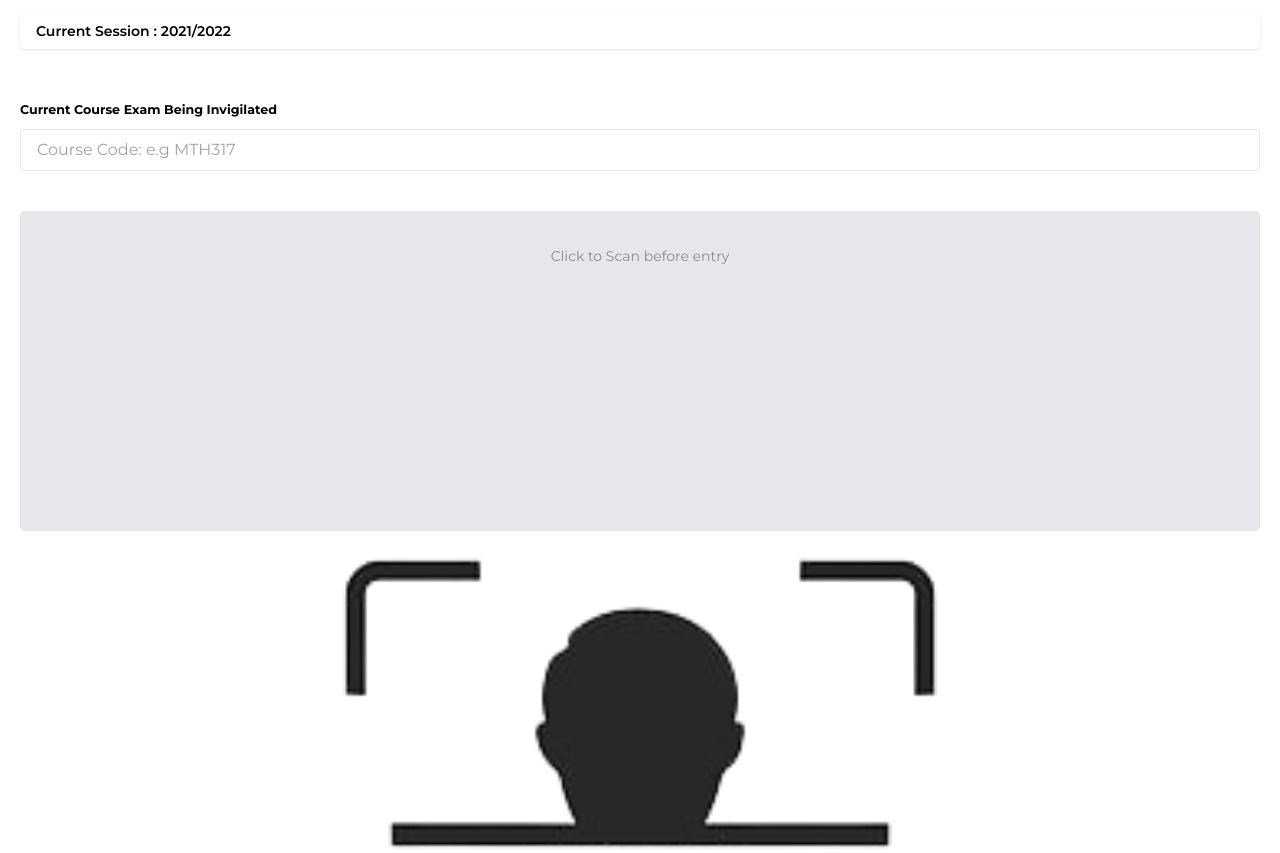
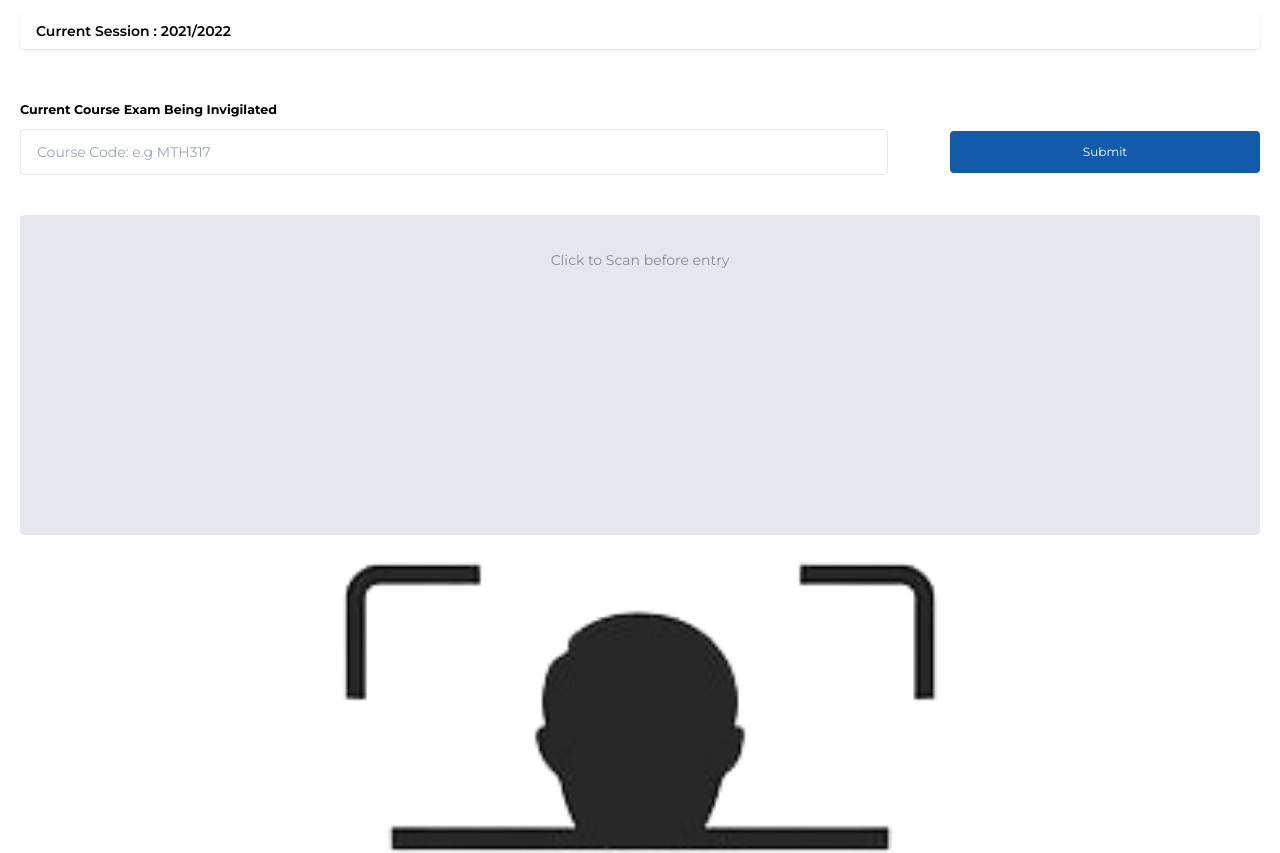
Before and after one commit to TJproject1/e-inspect-official, a Next.js app: page /exam-invigilator in a window 1280 px wide. Shown: the part 940-1793 px from the top of the page. Built offline with nearby package versions, Linux system fonts and the light colour scheme.

Commit message:
submit button

```diff
--- a/src/app/exam-invigilator/page.js
+++ b/src/app/exam-invigilator/page.js
@@ -25,7 +25,10 @@ function ExamInvigilator() {
           <div className="">
             <div className="inputgrp mt-12">
               <label htmlFor="" className='text-[0.79rem] font-bold '>Current Course Exam Being Invigilated</label>
-              <input type="text" placeholder='Course Code: e.g MTH317' className='border w-full py-2 p-4 rounded mt-2'/>
+              <div className="flex items-center justify-between w-full h-full">
+                <input type="text" placeholder='Course Code: e.g MTH317' className='border w-[70%] py-3 text-sm px-4 rounded mt-2'/>
+                <button className='py-3 mt-2 px-5 bg-[#115baa] text-white w-[25%] text-[0.75rem] rounded'>Submit</button>
+              </div>
             </div>
           </div>
 
```
